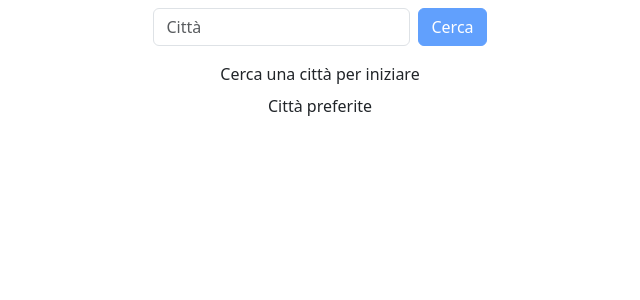
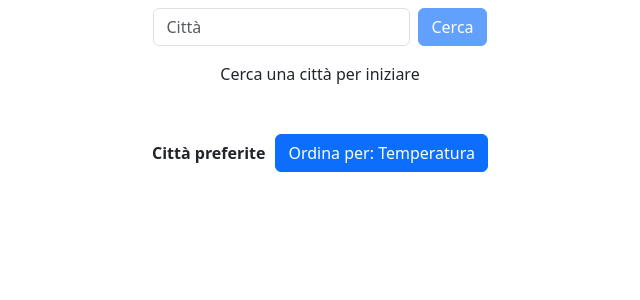
Before and after one commit to E-Lop/angular-weather-app, an Angular app: page / in a window 1280 px wide. Shown: the top 300 px of the page, without its empty margins (320-960 px from the left). Built offline with nearby package versions, Linux system fonts and the light colour scheme.

Commit message:
aggiunto toggle ordinamento città salvate + fix layout

```diff
--- a/src/app/features/weatherbox/weatherbox.component.css
+++ b/src/app/features/weatherbox/weatherbox.component.css
@@ -3,12 +3,20 @@
   font-weight: bold;
 }
 
+.w-limit {
+    max-width: 360px;
+}
+
 .city-element {
     border: 1px solid black;
-    width: 80%;
     justify-self: center;
+    border-radius: 25px;
 }
 
 .city-element button {
     margin-block: 2px;
 }
+
+.c-name {
+    font-weight: bold;
+}
--- a/src/app/features/weatherbox/weatherbox.component.html
+++ b/src/app/features/weatherbox/weatherbox.component.html
@@ -1,4 +1,4 @@
-<div class="container mt-2">
+<div class="container mt-2 w-limit">
     <div *ngIf="weatherService.currentCity.value">
         <div class="top-row d-flex justify-content-around">
             <div>{{weatherService.currentCity.value.name}}</div>
@@ -21,14 +21,24 @@
         Cerca una città per iniziare
     </div>
 
-    <div class="mt-2 text-center">
-        <div>Città preferite</div>
+    <div class="mt-5 text-center">
+        <div class="d-flex justify-content-between align-items-center">
+            <div class="c-name">Città preferite</div>
+            <button type="button" class="btn btn-primary" (click)="toggleSortMode()">
+                Ordina per: {{ sortMode === 'name' ? 'Temperatura' : 'Nome' }}
+            </button>
+        </div>
         <!-- list of preferred cities from preferredCities behaviour subject -->
-        <div *ngFor="let city of weatherService.preferredCities | async" class="d-flex justify-content-around align-items-center mt-2 city-element">
-            <div>{{city.city.name}}</div>
-            <span>{{city.weather.temperature_2m}} °C</span>
-            <span>{{city.weather.relative_humidity_2m}} UR</span>
-            <span>{{city.weather.wind_speed_10m}} km/h</span>
+        <div *ngFor="let city of sortedPreferredCities" class="d-flex justify-content-around align-items-center mt-2 city-element w-limit container">
+            <div class="w-100">
+                <div class="d-flex justify-content-around">
+                    <div class="c-name">{{city.city.name}}</div>
+                    <span>{{city.weather.temperature_2m}} °C</span>
+                    <span>{{city.weather.relative_humidity_2m}} UR</span>
+                    <span>{{city.weather.wind_speed_10m}} km/h</span>
+                </div>
+                <div>{{getWeatherDescription(city.weather.weather_code)}}</div>
+            </div>
             <div>
                 <button type="button"
                     class="btn btn-danger"
--- a/src/app/features/weatherbox/weatherbox.component.ts
+++ b/src/app/features/weatherbox/weatherbox.component.ts
@@ -8,6 +8,8 @@ import * as bootstrap from 'bootstrap';
   styleUrls: ['./weatherbox.component.css']
 })
 export class WeatherboxComponent implements OnInit, AfterViewInit {
+  sortMode: 'name' | 'temperature' = 'name';
+  sortedPreferredCities: any[] = [];
 
   weatherCodeDescriptions: { [key: string]: string } = {
     '0': 'Cielo sereno',
@@ -43,8 +45,10 @@ export class WeatherboxComponent implements OnInit, AfterViewInit {
   constructor(public weatherService: WeatherService) { }
 
   ngOnInit(): void {
-    // retrieve preferred cities from local storage and assign to weatherService.preferredCities
     this.weatherService.preferredCities.next(JSON.parse(localStorage.getItem('preferredCities') || '[]'));
+    this.weatherService.preferredCities.subscribe(cities => {
+      this.sortPreferredCities(cities);
+    });
   }
 
   ngAfterViewInit(): void {
@@ -68,4 +72,17 @@ export class WeatherboxComponent implements OnInit, AfterViewInit {
     this.weatherService.removeFromPreferred(city);
   }
 
+  toggleSortMode(): void {
+    this.sortMode = this.sortMode === 'name' ? 'temperature' : 'name';
+    this.sortPreferredCities(this.weatherService.preferredCities.value);
+  }
+
+  sortPreferredCities(cities: any[]): void {
+    if (this.sortMode === 'name') {
+      this.sortedPreferredCities = cities.sort((a, b) => a.city.name.localeCompare(b.city.name));
+    } else {
+      this.sortedPreferredCities = cities.sort((a, b) => b.weather.temperature_2m - a.weather.temperature_2m);
+    }
+  }
+
 }
```
